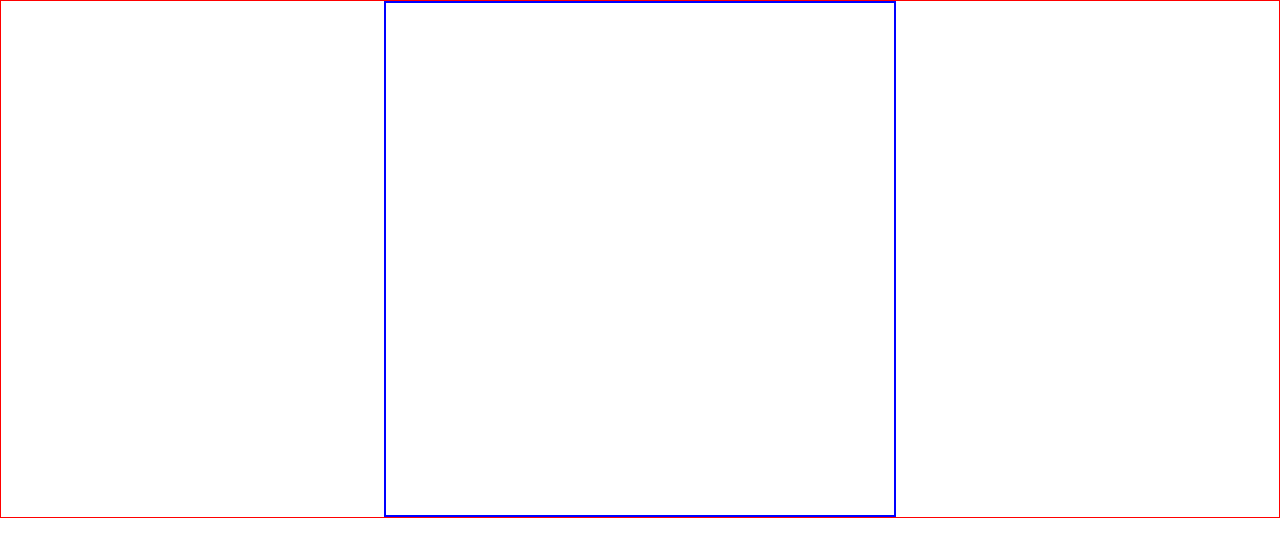
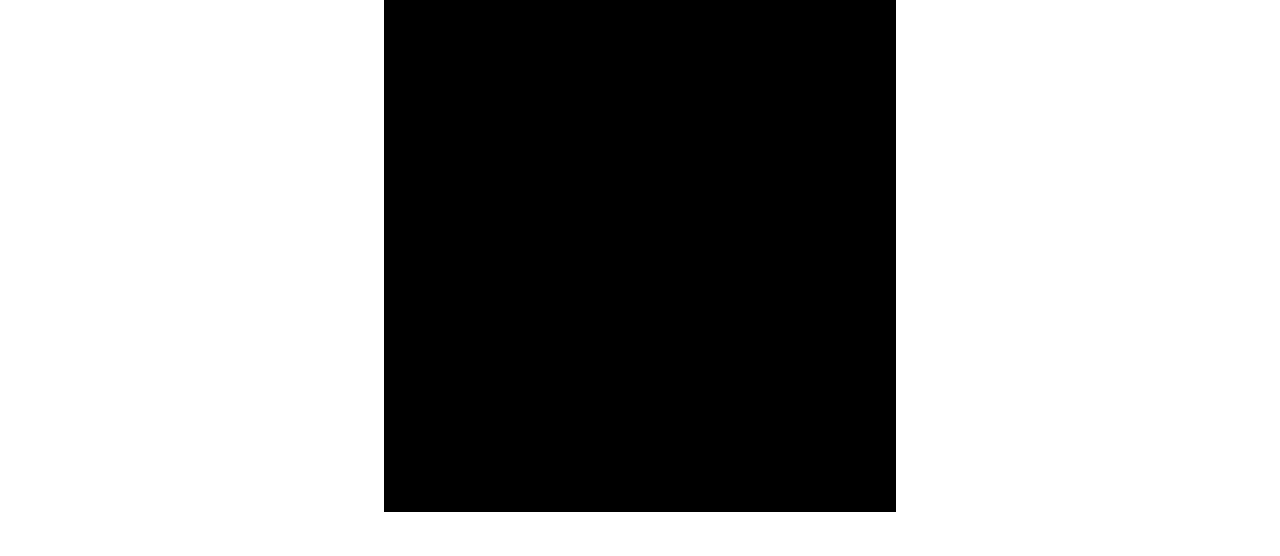
Before and after one commit to zteplez/odin-etch-a-sketch, a plain HTML site: page index.html in a window 1280 px wide. Drawn offline with Linux system fonts and the light colour scheme.

Commit message:
[feat]:Create 16x16 grid and style

```diff
--- a/app.js
+++ b/app.js
@@ -1,11 +1,8 @@
 function initGrid(){
-    for(let i = 0; i < 16; i++){
-        for(let j = 0; j < 16; j++){
+    for(let i = 0; i < 16 * 16; i++){
             let div = document.createElement("div");
-            div.style.width = "2px";
-            div.style.height = "2px";
-            document.querySelector(".main").append(div);
-        }
+            div.classList.add("grid-box");
+            document.querySelector(".container").append(div);
     }
 }
 
--- a/index.html
+++ b/index.html
@@ -8,7 +8,6 @@
 </head>
 <body>
     <div class="container">
-        <div class="main"></div>
     </div>
     <script src="app.js"></script>
 </body>
--- a/style.css
+++ b/style.css
@@ -3,12 +3,17 @@
     padding: 0;
     box-sizing: border-box;
 }
+body{
+    display: flex;
+    justify-content: center;
+}
 .container{
     display: flex;
-    justify-content: center;
-    border: 1px solid red
+    flex-wrap: wrap;
+    width: 512px;
 }
-.main{
-    width: 512px;
-    border : 2px solid blue;
+.grid-box{
+    background-color: black;
+    width: 32px;
+    height: 32px;
 }
```
